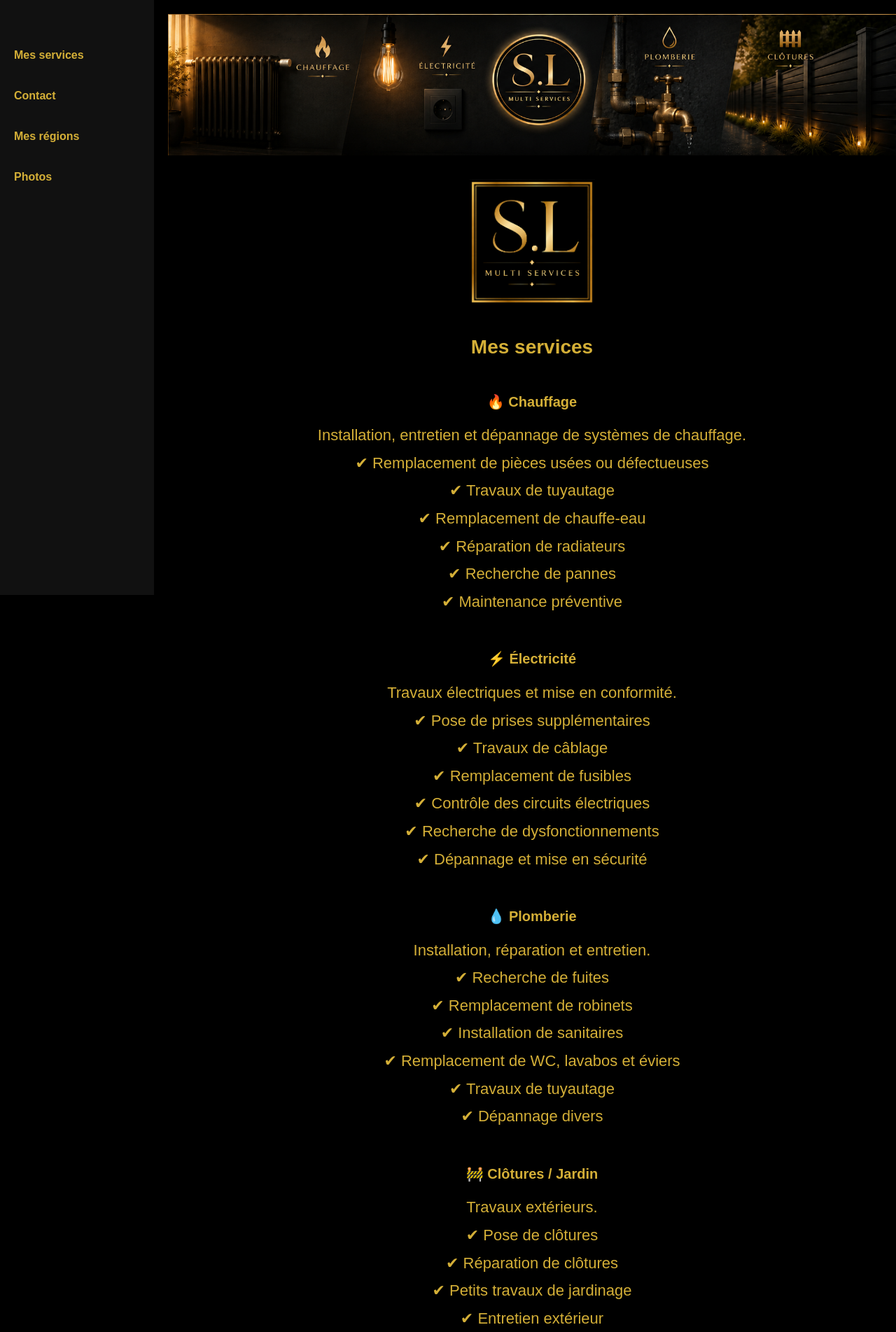
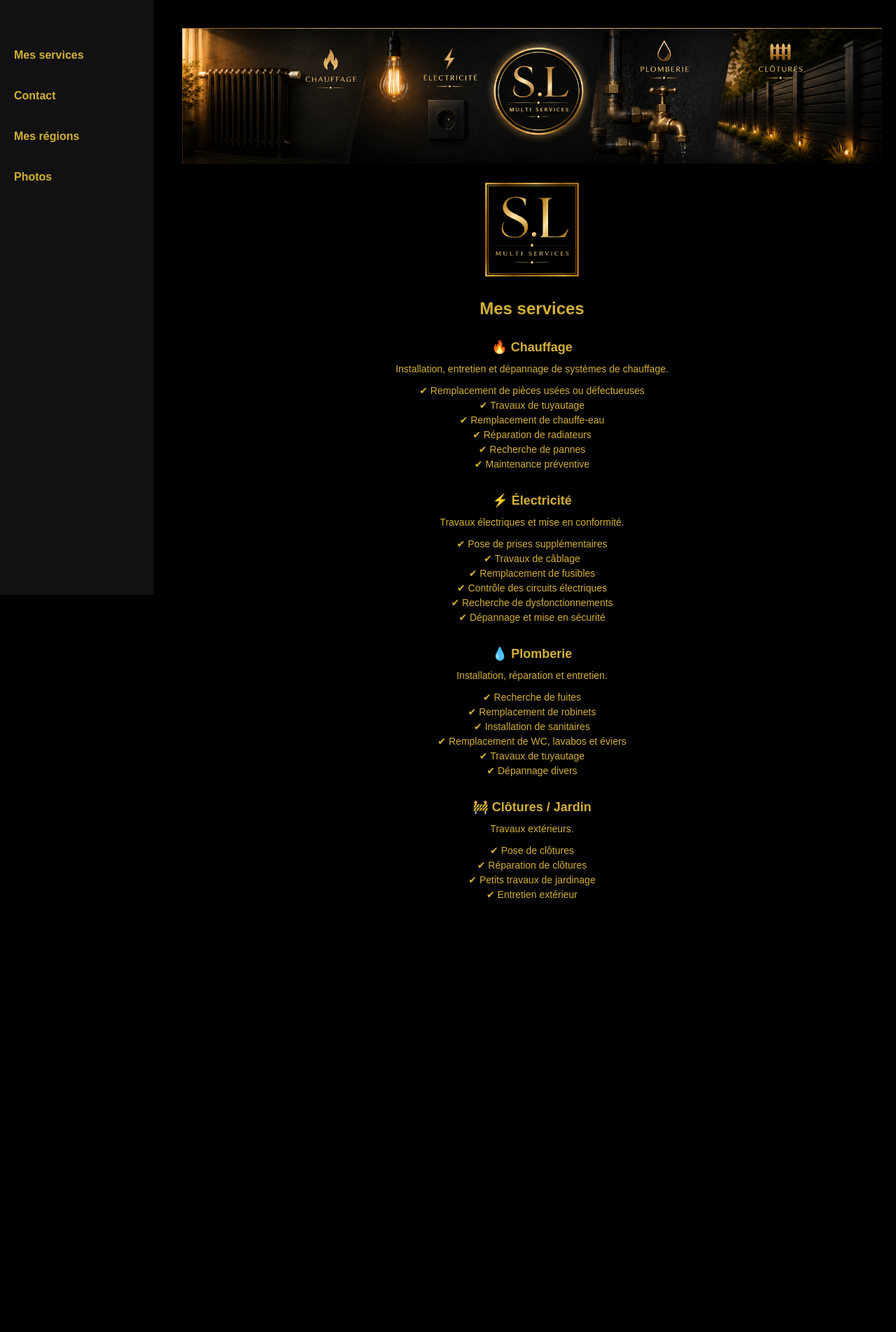
Before and after one commit to MSEDIT-1304/S.L-Multi-Services, a Flask app: page / in a window 1280 px wide. Shown: the whole page at 70% size. After the commit the page ends 1283 px from the top, so only its background shows below. Run offline with Flask 3, Linux system fonts and the light colour scheme.

Commit message:
Update style.css

```diff
--- a/static/style.css
+++ b/static/style.css
@@ -2,7 +2,7 @@ body{
     margin:0;
     background:black;
     color:#d4af37;
-    font-family:Arial;
+    font-family:Arial, sans-serif;
 }
 
 .sidebar{
@@ -21,6 +21,7 @@ body{
     text-decoration:none;
     padding:20px;
     font-weight:bold;
+    font-size:16px;
 }
 
 .sidebar a:hover{
@@ -30,6 +31,7 @@ body{
 .content{
     margin-left:240px;
     text-align:center;
+    padding:20px;
 }
 
 .banniere{
@@ -39,53 +41,47 @@ body{
 }
 
 .logo{
-    width:180px;
+    width:140px;
 }
 
 .logo-centre{
-    margin-top:30px;
+    margin-top:20px;
 }
 
 h1{
-    margin-top:40px;
-}
-
-.service{
-    margin:30px;
-    padding:20px;
-    border:1px solid #d4af37;
-}
-
-p{
     text-align:center;
-    font-size:16px;
-    line-height:1.6;
+    color:#d4af37;
+    font-size:24px;
+    margin-top:25px;
+    margin-bottom:25px;
 }
 
 h2{
     text-align:center;
     color:#d4af37;
+    font-size:18px;
     margin-top:30px;
-    font-size:20px;
+    margin-bottom:10px;
 }
 
 p{
     text-align:center;
     max-width:900px;
-    margin:auto;
-    line-height:1.8;
-    font-size:22px;
+    margin:10px auto;
+    line-height:1.5;
+    font-size:14px;
 }
 
-h1{
-    text-align:center;
-    color:#d4af37;
-    font-size:28px;
+ul{
+    list-style:none;
+    padding:0;
+    margin:0 auto;
 }
-h2{
-    text-align:center;
-    color:#d4af37;
-    margin-top:50px;
+
+li{
+    font-size:14px;
+    line-height:1.6;
+    margin:4px 0;
 }
 
 .galerie{
@@ -93,7 +89,8 @@ h2{
 }
 
 .galerie img{
-    width:300px;
+    width:500px;
+    max-width:90%;
     margin:15px;
     border:2px solid #d4af37;
     border-radius:10px;
```
